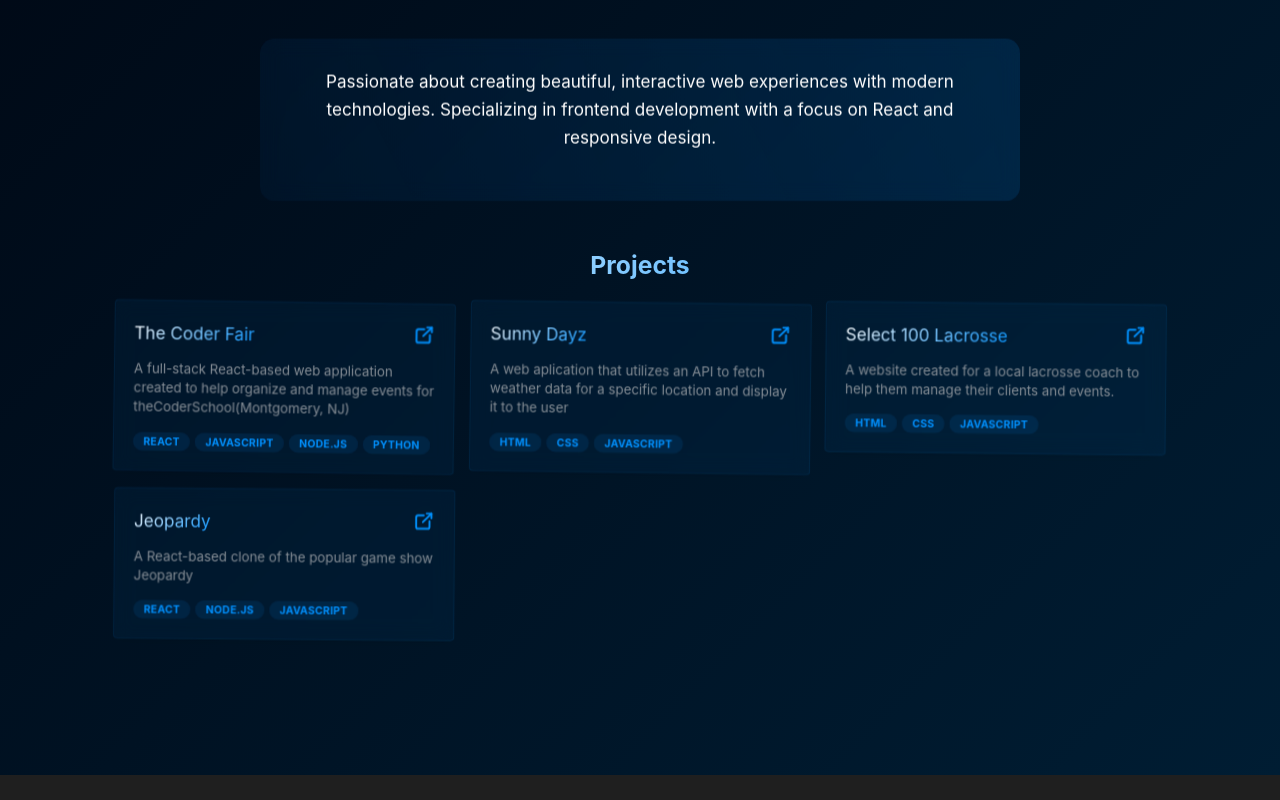
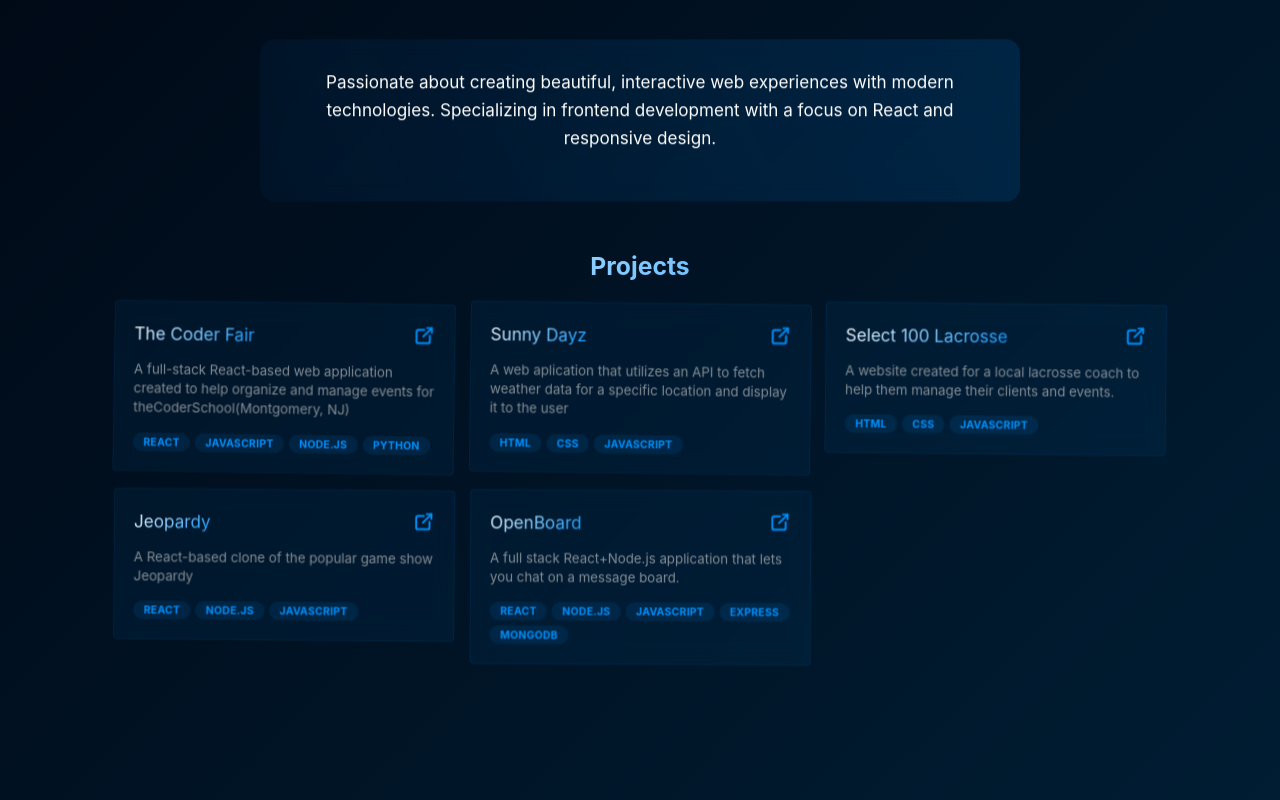
Before and after one commit to JoshSambol/Joshua-Sambol, a React (Vite) app in the folder client/: page / in a window 1280 px wide. Shown: the part 522-1322 px from the top of the page. Before the commit the page ends 1297 px from the top, so only its background shows below. Built offline with nearby package versions, Linux system fonts and the light colour scheme.

Commit message:
add openboard to projects

```diff
--- a/client/src/components/Projects.jsx
+++ b/client/src/components/Projects.jsx
@@ -28,6 +28,12 @@ const Projects = ({ itemVariants }) => {
       description: "A React-based clone of the popular game show Jeopardy",
       technologies: ["React", "Node.js", "JavaScript"],
       link: "https://jeopardy-game-react.netlify.app/"
+    },
+    {
+      title: "OpenBoard",
+      description: "A full stack React+Node.js application that lets you chat on a message board.",
+      technologies: ["React", "Node.js", "JavaScript", "Express", "MongoDB"],
+      link: "https://openboard.joshuasambol.com/"
     }
   ];
 
```
